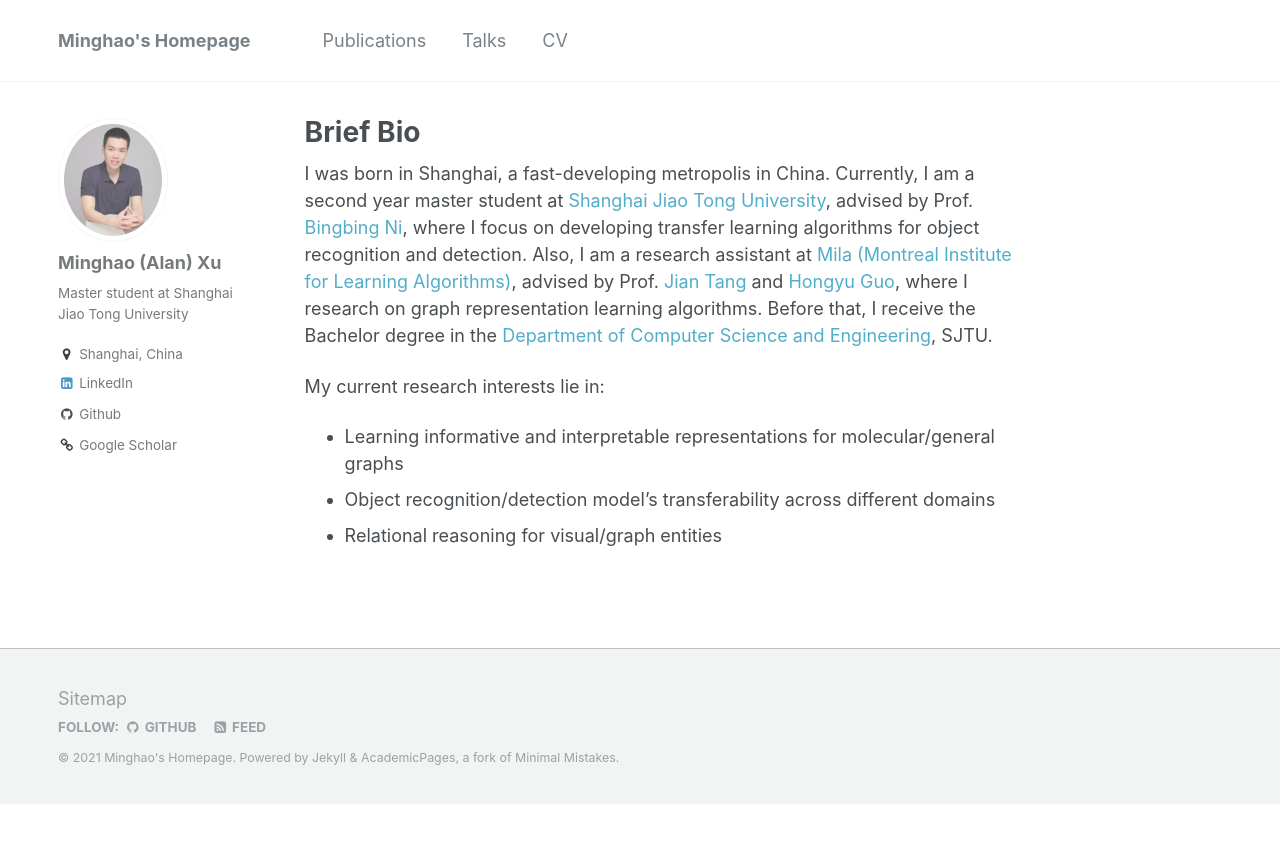
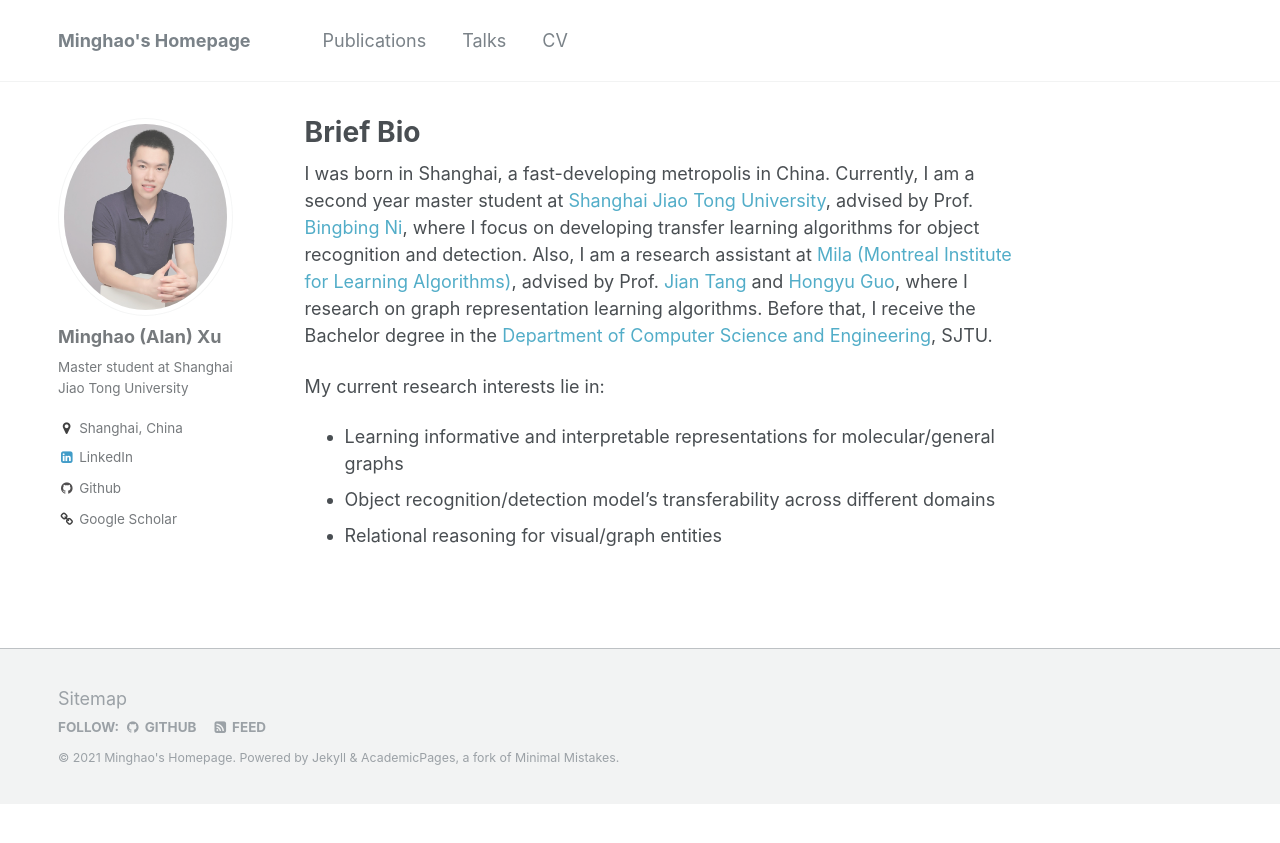
Before and after one commit to ChrisAllenMing/ChrisAllenMing.github.io, a Jekyll site: the page built from _pages/about.md, in a window 1280 px wide. Shown: the top 843 px of the page. Built offline with Jekyll 4.4.1, drawn with Linux system fonts in a browser that asks for light colours.

Commit message:
Update image size

```diff
--- a/_sass/_sidebar.scss
+++ b/_sass/_sidebar.scss
@@ -65,11 +65,34 @@
    Author profile and links
    ========================================================================== */
 
+// .author__avatar {
+//   display: table-cell;
+//   vertical-align: top;
+//   width: 100px;
+//   height: 100px;
+//
+//   @include breakpoint($large) {
+//     display: block;
+//     width: auto;
+//     height: auto;
+//   }
+//
+//   img {
+//     max-width: 110px;
+//     border-radius: 50%;
+//
+//     @include breakpoint($large) {
+//       padding: 5px;
+//       border: 1px solid $border-color;
+//     }
+//   }
+// }
+
 .author__avatar {
   display: table-cell;
   vertical-align: top;
-  width: 100px;
-  height: 100px;
+  width: 36px;
+  height: 36px;
 
   @include breakpoint($large) {
     display: block;
@@ -78,7 +101,7 @@
   }
 
   img {
-    max-width: 110px;
+    max-width: 175px;
     border-radius: 50%;
 
     @include breakpoint($large) {
```
